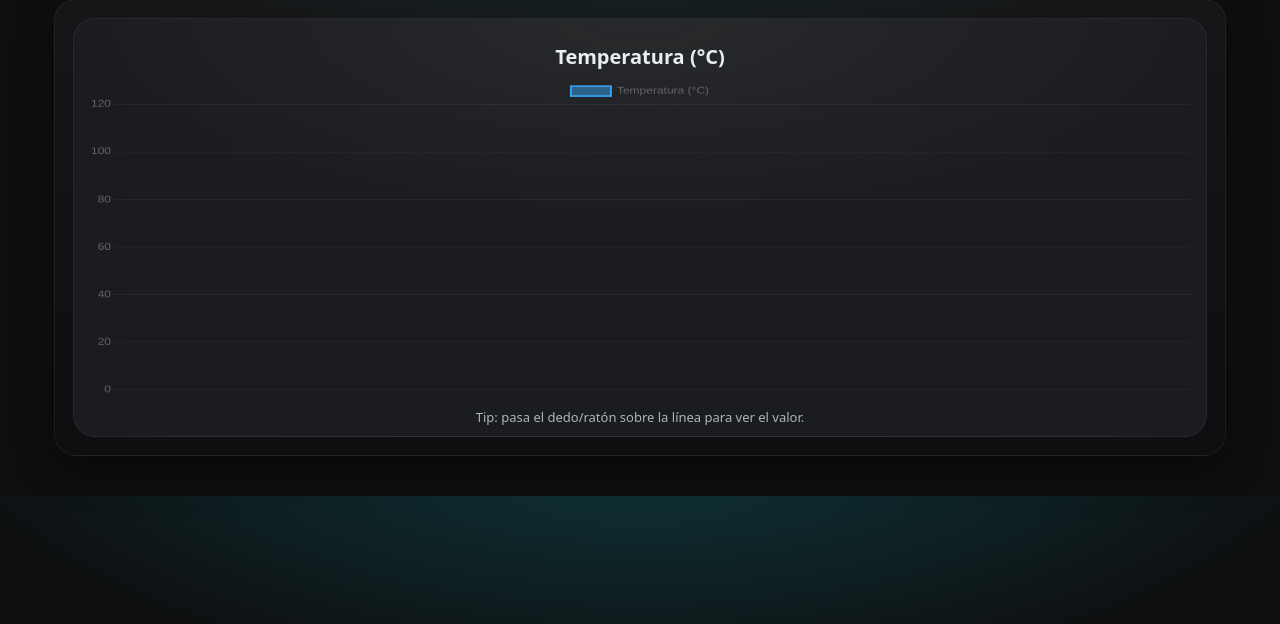
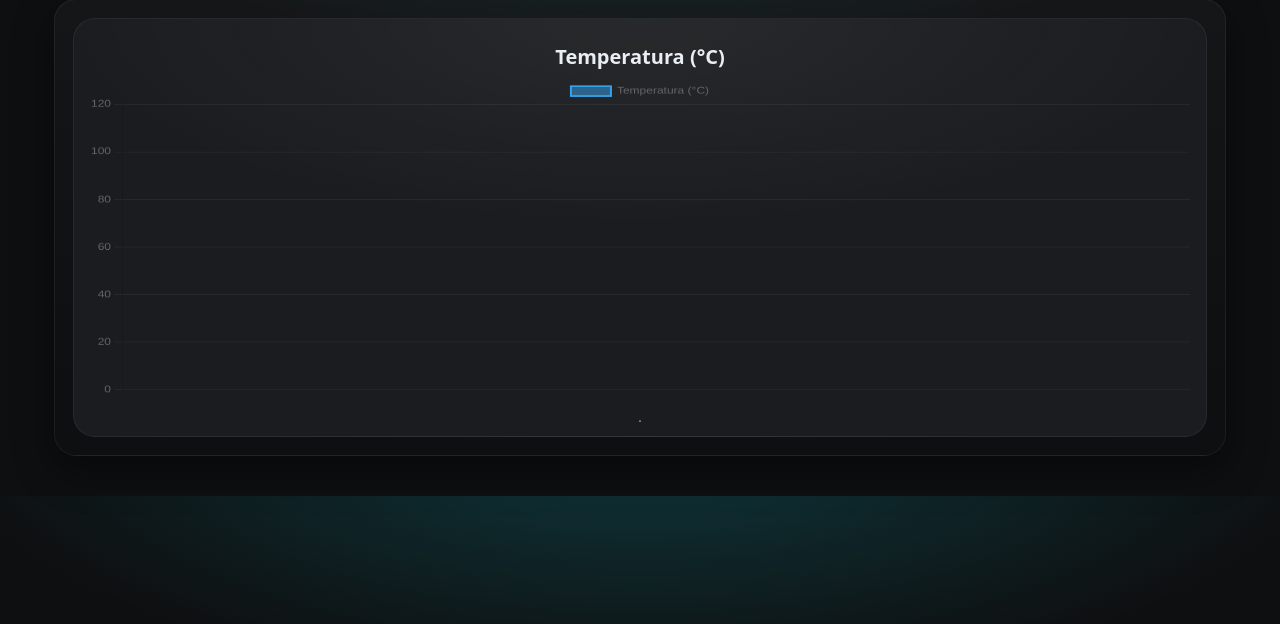
Before and after one commit to keilanicolas-dev/esp32-flask-nube, a Flask app: page / in a window 1280 px wide. Shown: the part 145-769 px from the top of the page. Run offline with Flask 3, Linux system fonts and the light colour scheme; data that the repository does not hold is empty; some libraries are stand-ins or nearby versions.

Commit message:
Update index.html

```diff
--- a/templates/index.html
+++ b/templates/index.html
@@ -115,7 +115,7 @@
         <div class="card">
           <h2>Temperatura (°C)</h2>
           <canvas id="chTemp"></canvas>
-          <div class="hint">Tip: pasa el dedo/ratón sobre la línea para ver el valor.</div>
+          <div class="hint">.</div>
         </div>
       </div>
 
```
